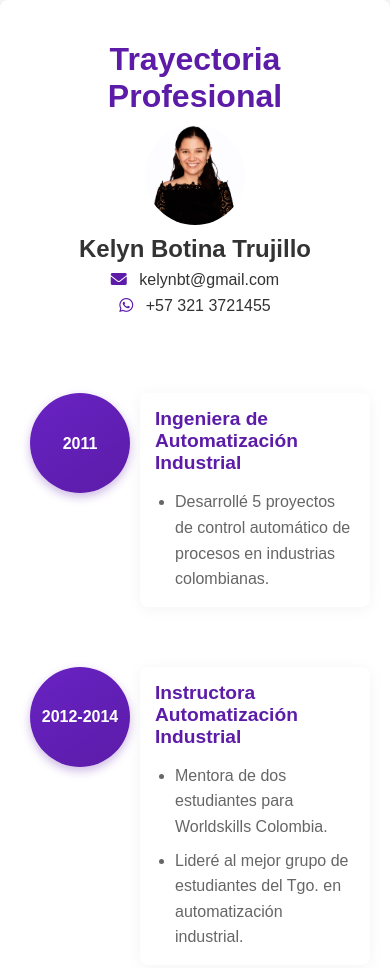
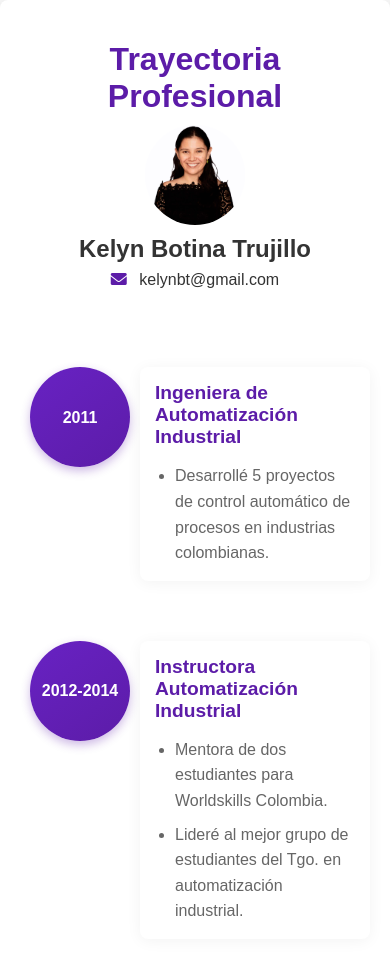
Before and after one commit to KelynBT/kelynbt.github.io, a plain HTML site: page index.html in a window 390 px wide. Shown: the top 968 px of the page. Drawn offline with Linux system fonts and the light colour scheme.

Commit message:
Update index.html
Delete Phone

```diff
--- a/index.html
+++ b/index.html
@@ -17,7 +17,6 @@
                     <h2>Kelyn Botina Trujillo</h2>
                     <div class="contact-info">
                         <p><i class="fas fa-envelope"></i> kelynbt@gmail.com</p>
-                        <p><i class="fab fa-whatsapp"></i> +57 321 3721455</p>
                     </div>
                 </div>
             </div>
```
